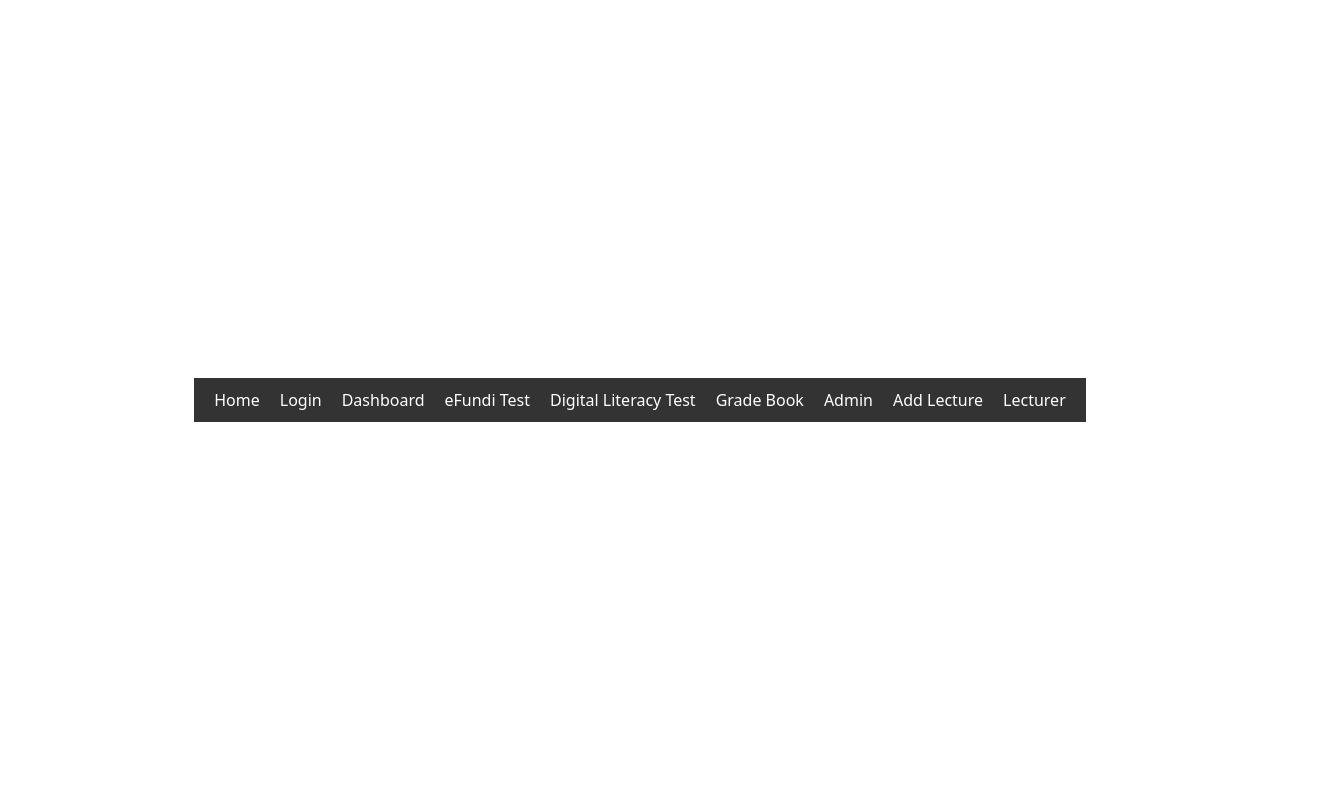
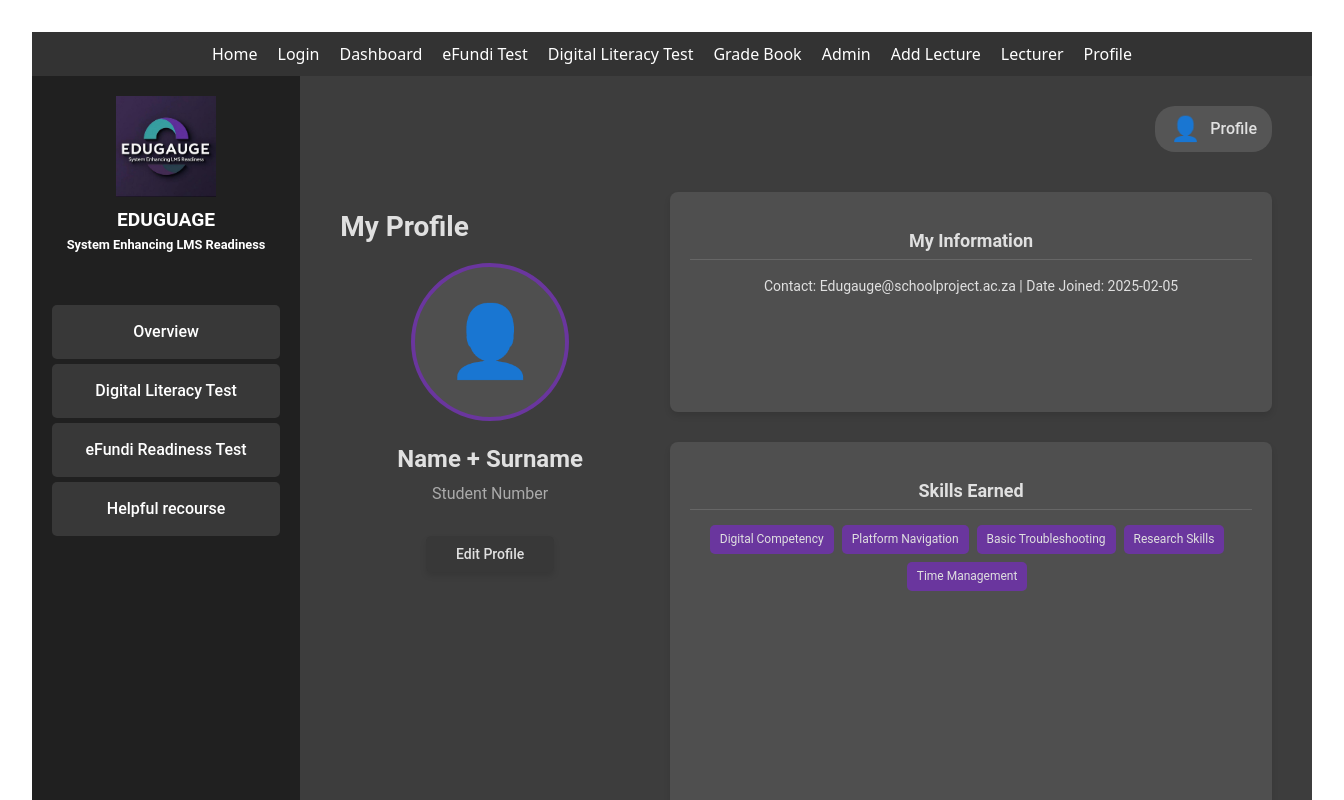
Before and after one commit to Ishmael-byte/EduGauge-IntegrationBranch-, a React (Vite) app in the folder edugauge/: page /profile in a window 1280 px wide. Shown: the top 800 px of the page, 1344 px wide, since content can reach past the window. Built offline with nearby package versions, Linux system fonts and the light colour scheme.

Commit message:
Added the profile.jsx and made changes to the app.jsx to allow routing to the profile page

```diff
--- a/edugauge/src/App.jsx
+++ b/edugauge/src/App.jsx
@@ -8,6 +8,7 @@ import GradeBook from "./pages/Gradebook";
 import Admin from "./pages/Admin.jsx";
 import AddLecture from "./pages/AddLecture.jsx";
 import Lecturer from "./pages/Lecturer.jsx";
+import Profile from "./pages/profile.jsx";
 import "./App.css";
 import React from "react";
 
@@ -25,6 +26,7 @@ function App() {
         <Link to="/Admin" style={{ margin: "0 10px", color: "#fff" }}>Admin</Link>
         <Link to="/AddLecture" style={{ margin: "0 10px", color: "#fff" }}>Add Lecture</Link>
         <Link to="/Lecturer" style={{ margin: "0 10px", color: "#fff" }}>Lecturer</Link>
+        <Link to="/Profile" style={{ margin: "0 10px", color: "#fff" }}>Profile</Link>
       </nav>
 
       <Routes>
@@ -38,6 +40,7 @@ function App() {
         <Route path="/Admin" element={<Admin />} />
         <Route path="/AddLecture" element={<AddLecture />} />
         <Route path="/Lecturer" element={<Lecturer />} />
+        <Route path="/profile" element={<Profile />} />
       </Routes>
     </>
   );
--- /dev/null
+++ b/edugauge/src/pages/profile.jsx
@@ -0,0 +1,259 @@
+import React from 'react';
+import { Link } from 'react-router-dom';
+
+// PlaceHolder Data
+const placeholderStudentData = {
+  name: "Name + Surname",
+  studentNumber: "Student Number",
+  information: "Contact: Edugauge@schoolproject.ac.za | Date Joined: 2025-02-05",
+  skills: ["Digital Competency", "Platform Navigation", "Basic Troubleshooting", "Research Skills", "Time Management"],
+};
+
+
+const themeColors = {
+    background: '#3d3d3d',
+    sidebar: '#202020',
+    navBg: '#383838',
+    card: '#4f4f4f',
+    text: '#E0E0E0',
+    primary: '#58b6e2',
+    secondary: '#6a369e',
+};
+
+// Overall layout styles
+const styles = {
+    pageContainer: {
+      display: 'flex',
+      minHeight: '100vh',
+      width: '100vw',
+      fontFamily: 'Roboto, Arial, sans-serif',
+      color: themeColors.text,
+      backgroundColor: themeColors.background,
+    },
+    sidebar: {
+      width: '250px',
+      backgroundColor: themeColors.sidebar,
+      padding: '20px',
+      display: 'flex',
+      flexDirection: 'column',
+    },
+    logoSection: {
+      textAlign: 'center',
+      marginBottom: '30px',
+    },
+    logoImg: {
+      maxWidth: '100px',
+      height: 'auto',
+    },
+    logoText: {
+      color: '#fff',
+      margin: '5px 0',
+      fontSize: '1.2rem',
+    },
+    logoSubtext: {
+      color: '#fff',
+      margin: '5px 0',
+      fontSize: '0.8rem',
+    },
+    sidebarNav: {
+      listStyle: 'none',
+      padding: '0',
+    },
+    navLink: {
+      display: 'block',
+      padding: '15px 20px',
+      marginBottom: '5px',
+      backgroundColor: themeColors.navBg,
+      color: '#fff',
+      textDecoration: 'none',
+      borderRadius: '5px',
+      transition: 'background-color 0.3s',
+    },
+    mainContent: {
+      flexGrow: 1,
+      display: 'flex',
+      flexDirection: 'column',
+      padding: '20px 40px',
+    },
+    mainHeader: {
+      display: 'flex',
+      justifyContent: 'flex-end',
+      alignItems: 'center',
+      padding: '10px 0',
+      marginBottom: '30px',
+    },
+    // Header Profile styles
+    profileSection: {
+      display: 'flex',
+      alignItems: 'center',
+      backgroundColor: '#555',
+      padding: '5px 15px',
+      borderRadius: '20px',
+      cursor: 'pointer',
+    },
+    profileIcon: {
+        fontSize: '1.5rem',
+        marginRight: '10px',
+        color: themeColors.text,
+    },
+
+
+
+    profileLayout: {
+        display: 'grid',
+        gridTemplateColumns: '300px 1fr',
+        gridTemplateRows: 'auto 1fr',
+        gap: '30px',
+        flexGrow: 1,
+    },
+    profileDetails: {
+        gridColumn: '1 / 2',
+        gridRow: '1 / 3',
+        display: 'flex',
+        flexDirection: 'column',
+        alignItems: 'center',
+        padding: '20px 0',
+    },
+    profileTitle: {
+        fontSize: '28px',
+        color: themeColors.text,
+        alignSelf: 'flex-start',
+        margin: '0 0 20px 0',
+        fontWeight: 'bold',
+    },
+    //  Profile icon styles
+    profileIconLarge: {
+      width: '150px',
+      height: '150px',
+      borderRadius: '50%',
+      backgroundColor: themeColors.card,
+      border: `4px solid ${themeColors.secondary}`,
+      display: 'flex',
+      justifyContent: 'center',
+      alignItems: 'center',
+      marginBottom: '20px',
+      fontSize: '70px', // Size for the emoji
+    },
+
+    profileName: {
+      fontSize: '24px',
+      fontWeight: '600',
+      marginBottom: '5px',
+    },
+    studentNumber: {
+      fontSize: '16px',
+      color: '#aaa',
+      marginBottom: '30px',
+    },
+    editButton: {
+      backgroundColor: themeColors.navBg,
+      color: themeColors.text,
+      border: 'none',
+      padding: '10px 30px',
+      cursor: 'pointer',
+      borderRadius: '5px',
+      fontSize: '14px',
+      transition: 'background-color 0.2s',
+      boxShadow: '0 4px 6px rgba(0, 0, 0, 0.1)',
+    },
+
+    // Data box styles
+    dataBox: {
+      backgroundColor: themeColors.card,
+      padding: '20px',
+      borderRadius: '8px',
+      boxShadow: '0 4px 6px rgba(0, 0, 0, 0.1)',
+      minHeight: '180px',
+    },
+    dataBoxHeader: {
+      fontSize: '18px',
+      fontWeight: '600',
+      marginBottom: '15px',
+      borderBottom: '1px solid #666',
+      paddingBottom: '5px',
+    },
+    infoContent: {
+        fontSize: '14px',
+        lineHeight: '1.6',
+    },
+};
+
+const ProfilePage = () => {
+
+    return (
+        <div style={styles.pageContainer}>
+            {/* Sidebar */}
+            <aside style={styles.sidebar}>
+                <div style={styles.logoSection}>
+                    <img src="/Eduguage-logo.jpg" alt="Eduguage Logo" style={styles.logoImg} />
+                    <h1 style={styles.logoText}>EDUGUAGE</h1>
+                    <h2 style={styles.logoSubtext}>System Enhancing LMS Readiness</h2>
+                </div>
+                <nav>
+                    <ul style={styles.sidebarNav}>
+                        <li><Link to="/dashboard" style={styles.navLink}>Overview</Link></li>
+                        <li><a href="#" style={styles.navLink}>Digital Literacy Test</a></li>
+                        <li><a href="#" style={styles.navLink}>eFundi Readiness Test</a></li>
+                        <li><a href="#" style={styles.navLink}>Helpful recourse</a></li>
+                    </ul>
+                </nav>
+            </aside>
+
+            {/* Main Content Area */}
+            <main style={styles.mainContent}>
+                <header style={styles.mainHeader}>
+                    {/* Header Profile Icon */}
+                    <Link to="/profile" style={{ textDecoration: 'none', color: 'inherit' }}>
+                        <div style={styles.profileSection}>
+                            <span style={styles.profileIcon}>👤</span>
+                            <span>Profile</span>
+                        </div>
+                    </Link>
+                </header>
+
+                <div style={styles.profileLayout}>
+                    {/*  Profile Details */}
+                    <div style={styles.profileDetails}>
+                        <h1 style={styles.profileTitle}> My Profile</h1>
+                        {/* section for the big profile icon */}
+                        <div style={styles.profileIconLarge}>
+                            👤
+                        </div>
+                        <div style={styles.profileName}>{placeholderStudentData.name}</div>
+                        <div style={styles.studentNumber}>{placeholderStudentData.studentNumber}</div>
+                        <button style={styles.editButton}>Edit Profile</button>
+                    </div>
+
+                    {/*  My Information  */}
+                    <div style={{...styles.dataBox, gridColumn: '2 / 3', gridRow: '1 / 2'}}>
+                        <h2 style={styles.dataBoxHeader}>My Information</h2>
+                        <p style={styles.infoContent}>{placeholderStudentData.information}</p>
+                    </div>
+
+                    {/*  Skills Earned  */}
+                    <div style={{...styles.dataBox, gridColumn: '2 / 3', gridRow: '2 / 3'}}>
+                        <h2 style={styles.dataBoxHeader}>Skills Earned</h2>
+                        <div style={styles.infoContent}>
+                            {placeholderStudentData.skills.map((skill, index) => (
+                                <span key={index} style={{
+                                    display: 'inline-block',
+                                    backgroundColor: themeColors.secondary,
+                                    color: themeColors.text,
+                                    padding: '5px 10px',
+                                    borderRadius: '5px',
+                                    marginRight: '8px',
+                                    marginBottom: '8px',
+                                    fontSize: '12px',
+                                }}>
+                                    {skill}
+                                </span>
+                            ))}
+                        </div>
+                    </div>
+                </div>
+            </main>
+        </div>
+    );
+};
+
+export default ProfilePage;
```
